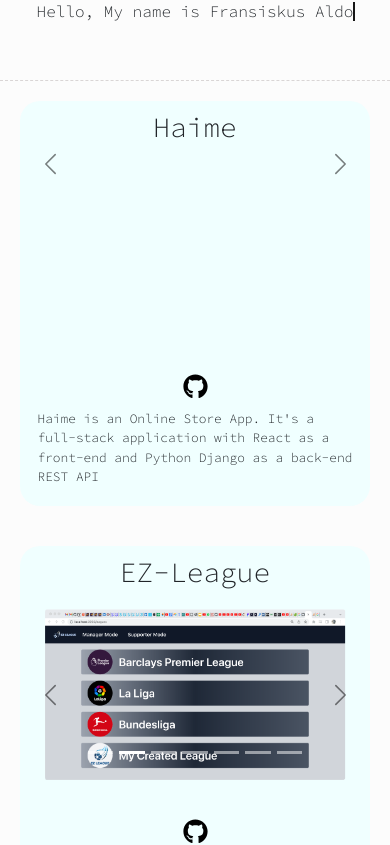
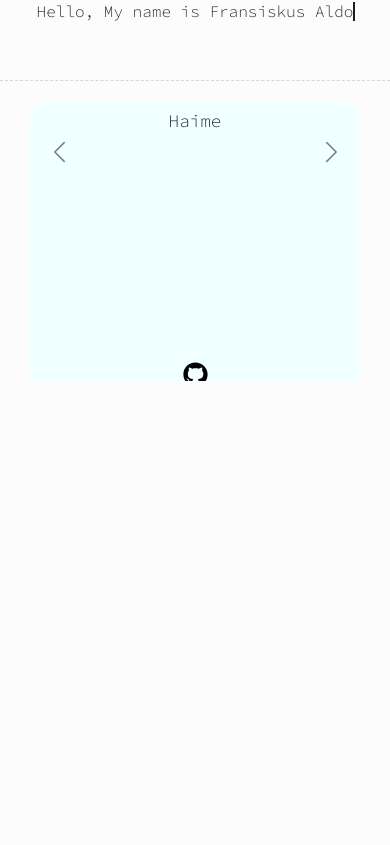
Before and after one commit to rofrado9178/my-portfolio, a React (Create React App) app: page / in a window 390 px wide. Shown: the part 618-1463 px from the top of the page. After the commit the page ends 1019 px from the top, so only its background shows below. Built offline with nearby package versions, Linux system fonts and the light colour scheme.

Commit message:
fixing responsive media queries

```diff
--- a/src/App.css
+++ b/src/App.css
@@ -194,11 +194,11 @@
 .carousel-img {
   width: 95%;
   margin: 0px auto;
-  height: 100%;
+  height: 200px;
 }
 
 .carousel-control-next,
-.carousel-control-prev /*, .carousel-indicators */ {
+.carousel-control-prev {
   filter: invert(100%);
   width: 25px;
   border-radius: 4px;
@@ -206,7 +206,22 @@
 .cards {
   display: grid;
   overflow-y: scroll;
-  margin-bottom: 20px;
+  margin: 0px 10px 20px;
+  height: 300px;
+}
+
+.cards::-webkit-scrollbar {
+  width: 0.5em;
+}
+
+.cards::-webkit-scrollbar-track {
+  box-shadow: inset 0 0 5px grey;
+  border-radius: 10px;
+}
+
+.cards::-webkit-scrollbar-thumb {
+  background: gray;
+  border-radius: 10px;
 }
 
 .cardContainer {
@@ -234,6 +249,7 @@
   padding: 0px;
   overflow-wrap: break-word;
   width: 90%;
+  font-size: 1.1rem;
 }
 
 .project-description {
@@ -256,6 +272,10 @@
   .p-welcome {
     font-size: 0.9rem;
   }
+
+  .cards::-webkit-scrollbar {
+    width: 0px;
+  }
 }
 
 @media only screen and (min-width: 400px) and (max-width: 779px) {
@@ -277,10 +297,6 @@
     grid-template-columns: 1fr 1fr;
     height: 300px;
   }
-
-  .carousel-img {
-    height: 200px;
-  }
 }
 
 @media only screen and (min-width: 780px) {
@@ -288,11 +304,9 @@
     grid-template-columns: 1fr 1fr 1fr;
     height: 300px;
   }
-  .carousel-img {
-    height: 200px;
-  }
+
   .project-title {
-    font-size: 1.5rem;
+    font-size: 1rem;
     text-align: center;
   }
 }
```
